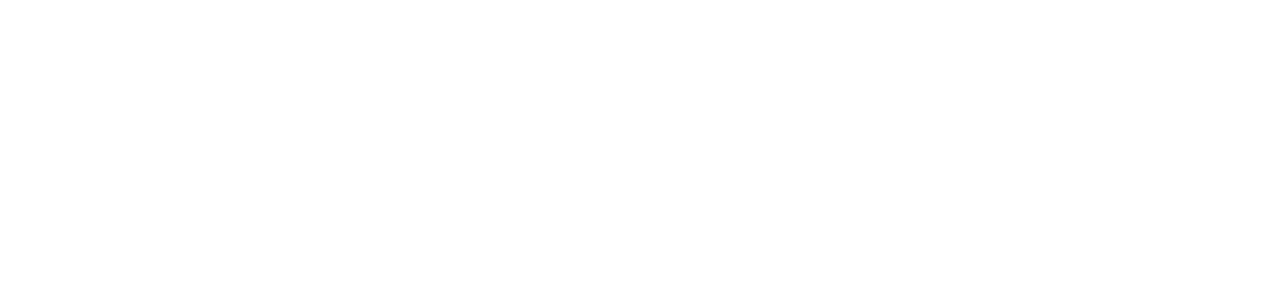
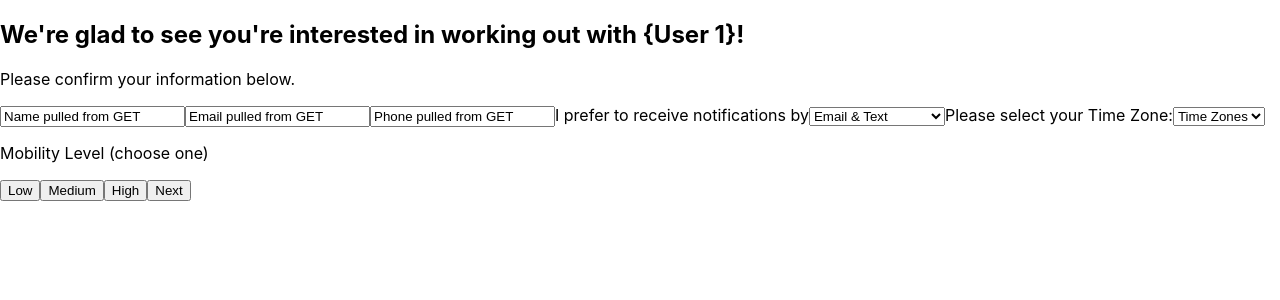
Before and after one commit to lbw-flextogether/frontend, a React (Create React App) app in the folder onboarding/: page /verify in a window 1280 px wide. Shown: the top 300 px of the page. Built offline with nearby package versions, Linux system fonts and the light colour scheme.

Commit message:
Built a verification form for Buddies to land on

```diff
--- a/onboarding/src/App.js
+++ b/onboarding/src/App.js
@@ -8,6 +8,7 @@
 import Time from './components/Time';
 import BuddyInfo from './components/BuddyInfo';
 import Complete from './components/Complete';
+import BuddyVerify from './components/BuddyVerify'
 
 class App extends React.Component {
   render() {
@@ -20,6 +21,7 @@
         <Route path="/time" component={Time} />
         <Route path="/buddyinfo" component={BuddyInfo} />
         <Route path="/complete" component={Complete} />
+        <Route path="/verify" component={BuddyVerify} />
         </>
       </Router>
     );
--- /dev/null
+++ b/onboarding/src/components/BuddyVerify.js
@@ -0,0 +1,90 @@
+import React from 'react';
+
+class BuddyVerify extends React.Component {
+    state = {
+        user: {
+            name: 'Name pulled from GET',
+            email: 'Email pulled from GET',
+            phone: 'Phone pulled from GET',
+            mobility: undefined,
+            timezone: 'Time zone pulled from GET'
+        }
+    }
+
+    handleChanges = e => {
+        this.setState({
+            user: {
+                ...this.state.user,
+                [e.target.name]: e.target.value,
+            }
+        })
+    }
+
+    handleMobility = e => {
+        e.preventDefault();
+        this.setState({
+            user: {
+                ...this.state.user,
+                mobility: e.target.value,
+            }
+        })
+    }
+
+    handleNext = e => {
+        e.preventDefault();
+        this.props.history.push('/time')
+    }
+
+    render() {
+        return (
+            <>
+            <h2>We're glad to see you're interested in working out with {'{User 1}'}!</h2>
+            <p>Please confirm your information below.</p>
+            <form>
+                <input
+                    type="text"
+                    placeholder="Name"
+                    name="name"
+                    value={this.state.user.name}
+                    onChange={this.handleChanges}
+                />
+                <input
+                    type="email"
+                    placeholder="Email"
+                    name="email"
+                    value={this.state.user.email}
+                    onChange={this.handleChanges}
+                />
+                <input
+                    type="tel"
+                    placeholder="Telephone Number"
+                    name="phone"
+                    value={this.state.user.phone}
+                    onChange={this.handleChanges}
+                />
+                <label>I prefer to receive notifications by</label>
+                <select
+                    value={this.state.user.notification}
+                    onChange={this.handleChanges}
+                    name="notification"
+                >
+                    <option value="EmailAndText">Email & Text</option>
+                    <option value="Email">Email Only</option>
+                    <option value="Text">Text Message Only</option>
+                </select>
+                <label>Please select your Time Zone:</label>
+                <select>
+                    <option>Time Zones</option>
+                </select>
+                <p>Mobility Level (choose one)</p>
+                <button value="low" onClick={this.handleMobility}>Low</button>
+                <button value="medium" onClick={this.handleMobility}>Medium</button>
+                <button value="high" onClick={this.handleMobility}>High</button>
+                <button onClick={this.handleNext}>Next</button>
+            </form>
+            </>
+        );
+    }
+}
+
+export default BuddyVerify;
```
